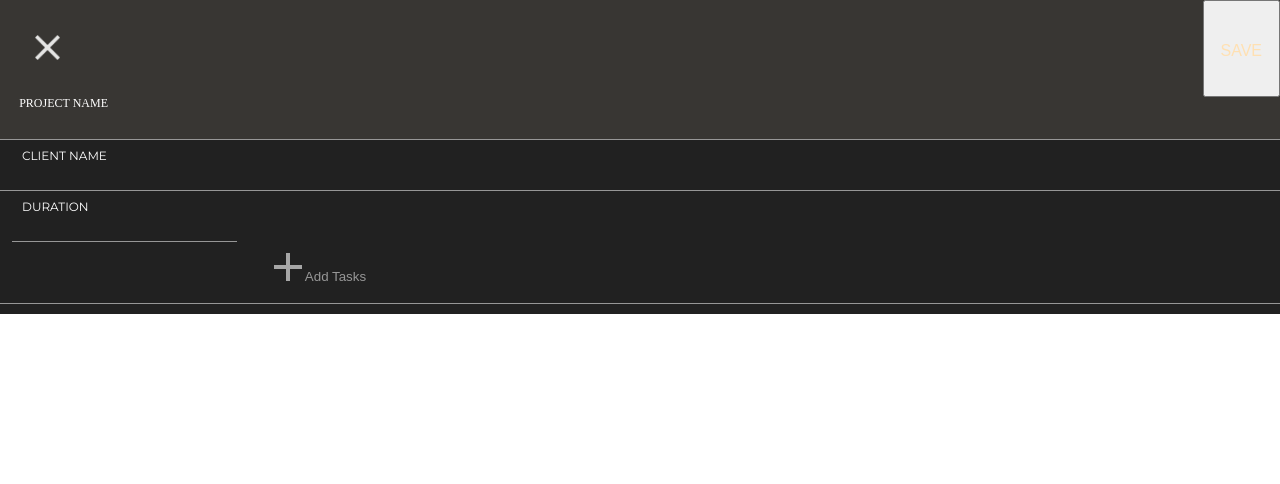
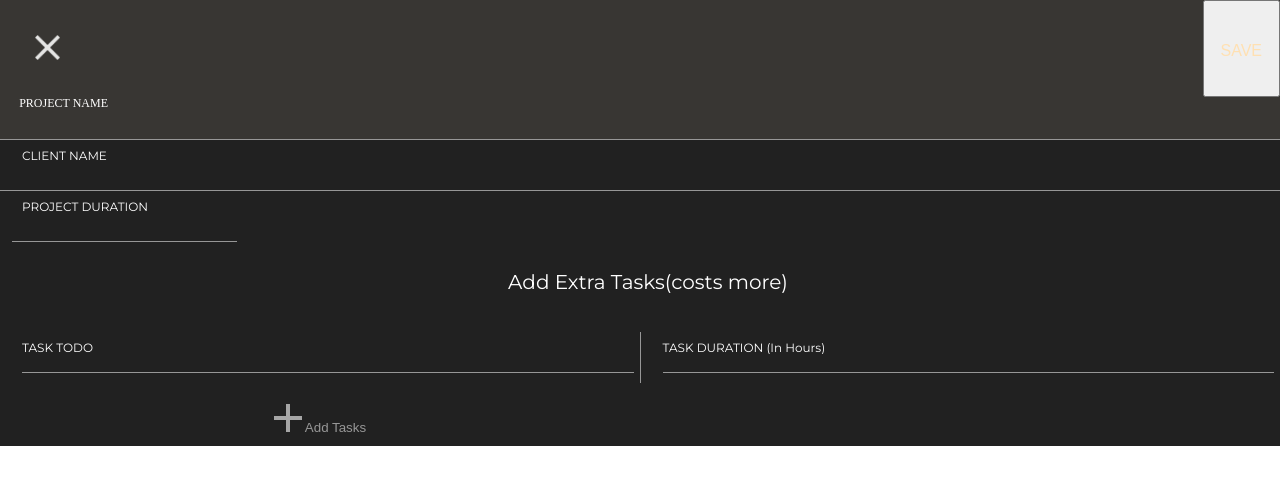
Before and after one commit to satoshi-s-law/frontend, a React (Create React App) app: page /add-task in a window 1280 px wide. Shown: the top 484 px of the page. Built offline with nearby package versions, Linux system fonts and the light colour scheme.

Commit message:
updated project form to be able to add tasks and task durations

```diff
--- a/src/components/CreateInvoice/CreateInvoice.jsx
+++ b/src/components/CreateInvoice/CreateInvoice.jsx
@@ -1,5 +1,5 @@
-import React from 'react';
-import styled from 'styled-components';
+import React from "react";
+import styled from "styled-components";
 
 const Header = styled.div`
   background-color: #212121;
@@ -8,52 +8,52 @@ const Header = styled.div`
   align-items: center;
   justify-content: flex-start;
   padding: 30px 8% 30px 8%;
-`
+`;
 const Icon = styled.i`
   font-size: 1.6rem;
   width: 1%;
   text-align: right;
-`
+`;
 const H1 = styled.h1`
-    font-family: 'Montserrat', sans-serif;
+  font-family: "Montserrat", sans-serif;
   font-size: 1.8rem;
   width: 99%;
   text-align: center;
-    &:hover{
+  &:hover {
     font-weight: bold;
     cursor: pointer;
   }
-`
+`;
 
 const InvoiceHeader = styled.h1`
-    font-family: 'Montserrat', sans-serif;
+  font-family: "Montserrat", sans-serif;
   font-size: 1.8rem;
   width: 99%;
   text-align: center;
-`
+`;
 
 const ContactOptionBar = styled.div`
-    background-color: rgb(56,54,51);
+  background-color: rgb(56, 54, 51);
   color: white;
   display: flex;
   align-items: center;
   justify-content: flex-start;
   padding: 10px 8%;
-`
+`;
 const Button = styled.button`
   color: #ebbc77;
   border: 1px solid #ebbc77;
   background-color: #000000;
-    font-family: 'Montserrat', sans-serif;
+  font-family: "Montserrat", sans-serif;
   font-size: 1.5rem;
   border-radius: 5px;
   padding: 5px 10px 5px 10px;
   margin-left: 5%;
-    &:hover{
+  &:hover {
     font-weight: bold;
     cursor: pointer;
   }
-`
+`;
 
 const BlankDiv = styled.div`
   border-bottom: 1px solid #ebbc77;
@@ -61,7 +61,7 @@ const BlankDiv = styled.div`
   margin: 0px 5%;
   vertical-align: bottom;
   padding-top: 30px;
-`
+`;
 
 const SendDiv = styled.div`
   background-color: #000000;
@@ -70,77 +70,78 @@ const SendDiv = styled.div`
   align-items: center;
   justify-content: flex-start;
   padding: 30px 3% 30px 3%;
-    border-bottom: 1px solid rgb(174,174,174,0.3);
-`
+  border-bottom: 1px solid rgb(174, 174, 174, 0.3);
+`;
 
 const ProjectDiv = styled.div`
   background-color: #000000;
   padding: 0px 8%;
-`
+`;
 
 const TaskDetailDiv = styled.div`
   display: flex;
   justify-content: space-between;
   background-color: #000000;
   padding: 20px 0% 5px 0%;
-`
+`;
 
 const Date = styled.h1`
   color: white;
   padding: 0px 0% 2px 0%;
   font-size: 1.3rem;
   font-weight: bold;
-`
+`;
 
 const Duration = styled.p`
   color: white;
   font-size: 1.3rem;
   font-weight: lighter;
-    line-height: 2.0rem;
+  line-height: 2rem;
   padding-bottom: 2px;
   text-align: right;
-`
+`;
 
 const ProjectName = styled.h1`
   color: white;
   padding: 12px 0% 12px 0%;
   font-size: 1.6rem;
   font-weight: bold;
-`
+`;
 const ClientName = styled.p`
-    color: rgb(234,206,165);
+  color: rgb(234, 206, 165);
   font-weight: lighter;
   padding: 2px 0%;
   font-size: 1.5rem;
-`
+`;
 
 const Task = styled.h1`
   color: white;
   font-size: 1.3rem;
-    line-height: 2.0rem;
+  line-height: 2rem;
   padding-bottom: 2px;
-`
+`;
 
 const TaskTotal = styled.div`
-    border-top: 1px solid rgb(174,174,174, 0.3);
-    border-bottom: 1px solid rgb(174,174,174,0.3);
+  border-top: 1px solid rgb(174, 174, 174, 0.3);
+  border-bottom: 1px solid rgb(174, 174, 174, 0.3);
   color: white;
   padding: 10px 0%;
   display: flex;
   justify-content: space-between;
-`
+`;
 
 const PageDiv = styled.div`
-    font-family: 'Montserrat', sans-serif;
-`
+  font-family: "Montserrat", sans-serif;
+`;
 
-const CreateInvoice = (props) => {
+const CreateInvoice = props => {
   // console.log(props)
-    console.log(props)
-    return(
+  console.log(props);
+  let duration = parseFloat(props.location.state.project.duration);
+  return (
     <PageDiv>
       <Header>
-                <Icon className="fas fa-chevron-left"></Icon>
+        <Icon className="fas fa-chevron-left" />
         <InvoiceHeader>CREATE INVOICE</InvoiceHeader>
       </Header>
       <ContactOptionBar>
@@ -148,37 +149,55 @@ const CreateInvoice = (props) => {
         <H1>EMAIL</H1>
       </ContactOptionBar>
       <SendDiv>
-                <BlankDiv></BlankDiv>
-                <Button >SEND</Button>
+        <BlankDiv />
+        <Button>SEND</Button>
       </SendDiv>
       <ProjectDiv>
-                <ProjectName>{props.location != null ? props.location.state.project.projectName : null}</ProjectName>
-                <ClientName>{props.location != null ? props.location.state.project.clientName : null}</ClientName>
+        <ProjectName>
+          {props.location != null
+            ? props.location.state.project.projectName
+            : null}
+        </ProjectName>
+        <ClientName>
+          {props.location != null
+            ? props.location.state.project.clientName
+            : null}
+        </ClientName>
         <TaskDetailDiv>
           <Date>7/1/19</Date>
+          <Date>INITIAL PROJECT DURATION</Date>
+          {props.location != null
+              ? props.location.state.project.tasks.map(task => {
+                  duration += parseFloat(task.taskDuration);
+                  return <Duration>{task.taskDuration}</Duration>;
+                })
+              : null}
+
           <div>
-                        <Task>Planning</Task>
-                        <Task>Coding</Task>
-                        <Task>Research</Task>
-                        <Task>Prototyping</Task>
-                        <Task>Polish Code</Task>
+            {props.location != null
+              ? props.location.state.project.tasks.map(task => {
+                  return <Task>{task.taskValue}</Task>;
+                })
+              : null}
           </div>
           <div>
-                        <Duration>{props.location != null ? props.location.state.project.duration : null}</Duration>
-                        <Duration>12 hours</Duration>
-                        <Duration>5 hours</Duration>
-                        <Duration>2 hours</Duration>
-                        <Duration>2 hours</Duration>
+          <Date>{props.location != null
+            ? props.location.state.project.duration
+            : 0} hrs</Date>
           </div>
         </TaskDetailDiv>
         <TaskTotal>
           <Date>TOTAL</Date>
-                    <Date>{props.location != null ? props.location.state.project.duration : null} hours</Date>
+          <Date>
+            {props.location != null
+              ? duration
+              : null}{" "}
+            hours
+          </Date>
         </TaskTotal>
       </ProjectDiv>
-
     </PageDiv>
-    )
-}
+  );
+};
 
 export default CreateInvoice;
--- a/src/components/NewProjectForm/ProjectForm.jsx
+++ b/src/components/NewProjectForm/ProjectForm.jsx
@@ -1,9 +1,9 @@
-import React from 'react';
-import styled from 'styled-components';
-import ProductHeader from './ProductHeader';
-import addTasks from "./addtasks.png"
-import { thisExpression } from '@babel/types';
-const greySky = '#979797'
+import React from "react";
+import styled from "styled-components";
+import ProductHeader from "./ProductHeader";
+import addTasks from "./addtasks.png";
+import { thisExpression } from "@babel/types";
+const greySky = "#979797";
 const Div = styled.div`
   display: flex;
   background-color: #212121;
@@ -22,7 +22,7 @@ const Label = styled.div`
   padding: 1rem;
   color: white;
   font-size: 12px;
-    font-family: 'Montserrat';
+  font-family: "Montserrat";
   margin-left: 1em;
 `;
 
@@ -31,8 +31,8 @@ const Input = styled.input`
   outline: none;
   background-color: #212121;
   color: white;
-    border-left: ${props => (props.primary ? '1px solid '+ greySky : 'none')};
-    font-family: 'Montserrat';
+  border-left: ${props => (props.primary ? "1px solid " + greySky : "none")};
+  font-family: "Montserrat";
 `;
 const TasksForm = styled.form`
 background: #212121;
@@ -52,120 +52,198 @@ display: flex;
   border-bottom: 1px solid ${greySky}
   width: 100%;
  }
-
-`
-
-
+ h2{
+   color: white;
+   font-family: Montserrat;
+   padding-left: 1.6rem;
+   font-size: 2.0rem;
+   margin: 1em 0;
+   text-align: center;
+ }
+.button-input-container{
+  display: flex;
+  margin: 2em 0;
+}
+`;
 
 class ProjectForm extends React.Component {
+  state = {
+    projectName: null, //string
+    clientName: null, //string
+    duration: null, //string hour 8
+    tasks: [], // array of strings
+    task: {
+      taskValue: null,
+      taskDuration: null
+    }
+  };
 
-  state = {
-    projectName: null,//string
-    clientName:null, //string
-    duration: null, //string hour 8
-    tasks : [],// array of strings
-    task: null
-  }
-
-handleChange = (e) => {
+  handleChange = e => {
     e.preventDefault();
     this.setState({
-    [e.target.name] : e.target.value
+      [e.target.name]: e.target.value
+    });
+  };
+  handleTasksChange = e => {
+    e.preventDefault();
+    console.log(e.target.name);
+    if (e.target.name == "taskDuration") {
+      this.setState({
+        task: {
+          ...this.state.task,
+          taskDuration: e.target.value
         }
-  )
+      });
+    } else if (e.target.name == "taskValue") {
+      this.setState({
+        task: {
+          ...this.state.task,
+          taskValue: e.target.value
         }
-handleTasksChange = (e) =>{
-
-e.preventDefault()
+      });
+    }
+    console.log(this.state);
+  };
+  handleTasksSubmit = e => {
+    e.preventDefault();
+    console.log(this.state);
     this.setState({
-  task: e.target.value
-})
-}
-handleTasksSubmit = (e)=>{
+      tasks: [...this.state.tasks, this.state.task]
+    });
+  };
+  handleSubmit = e => {
     e.preventDefault();
 
-  this.setState({
-    tasks: [...this.state.tasks, this.state.task]
-  })
-
-}
-handleSubmit = (e) =>{
-e.preventDefault()
-this.props.addProjectToState(this.state)
-this.props.history.push("/")
-}
+    this.props.addProjectToState(this.state);
+    this.props.history.push("/");
+  };
   render() {
     return (
       <div>
         <Div>
-
           <form id="projectform" onSubmit={this.handleSubmit}>
-    <ProductHeader {...this.props}/>
-    <label htmlFor="Project" style={{ fontSize: '12px',paddingLeft: '1.6em', paddingBottom: '10px', background: '#383633', color: "#fff"} }>
-PROJECT NAME
-          {' '}
-          <br />
+            <ProductHeader {...this.props} />
+            <label
+              htmlFor="Project"
+              style={{
+                fontSize: "12px",
+                paddingLeft: "1.6em",
+                paddingBottom: "10px",
+                background: "#383633",
+                color: "#fff"
+              }}
+            >
+              PROJECT NAME <br />
             </label>
             <input
               type="text"
               id="Project"
               style={{
-              outline: 'none',
-              border: 'none',
-              paddingRight: '1.6em',
-              borderBottom: '1px solid ' + greySky,
-              backgroundColor: '#383633',
-              color: 'white',
-              fontSize: '16px',
+                outline: "none",
+                border: "none",
+                paddingRight: "1.6em",
+                borderBottom: "1px solid " + greySky,
+                backgroundColor: "#383633",
+                color: "white",
+                fontSize: "16px"
               }}
               name="projectName"
               onChange={this.handleChange}
             />
 
-      <Label >
-CLIENT NAME
-        {' '}
-        <br />
-        <Input type="text" name="clientName" onChange={this.handleChange}/>
+            <Label>
+              CLIENT NAME <br />
+              <Input
+                type="text"
+                name="clientName"
+                onChange={this.handleChange}
+              />
             </Label>
-      <div style={{
-        display: 'flex',
-        borderTop: '1px solid '+greySky,
-        width: '100%',
-
+            <div
+              style={{
+                display: "flex",
+                borderTop: "1px solid " + greySky,
+                width: "100%"
               }}
             >
-
               <div>
-      <Label  style={{
-        display: 'flex',
-        borderBottom: '1px solid '+greySky,
-        width: '100%',
-
-      }} >
-DURATION
-        {' '}
-        <br />
-        <Input type="text" name="duration"  onChange={this.handleChange}/>
+                <Label
+                  style={{
+                    display: "flex",
+                    borderBottom: "1px solid " + greySky,
+                    width: "100%"
+                  }}
+                >
+                  PROJECT DURATION <br />
+                  <Input
+                    type="text"
+                    name="duration"
+                    onChange={this.handleChange}
+                  />
                 </Label>
               </div>
             </div>
-
           </form>
-
         </Div>
-    <ul style={{listStyleType: 'disc', background: "#212121", paddingLeft:' 5em'}}>
-      {this.state.tasks.map((task,i) =>{
-        return <li key={i} style={{ color: greySky, fontSize: '1.2rem'}}>{task}</li>
+        <ul
+          style={{
+            listStyleType: "disc",
+            background: "#212121",
+            paddingLeft: " 5em"
+          }}
+        >
+          {this.state.tasks.map((task, i) => {
+            return (
+              <li key={i} style={{ color: greySky, fontSize: "1.2rem" }}>
+                {task.taskValue} {task.taskDuration} hrs
+              </li>
+            );
           })}
         </ul>
-  <TasksForm id="tasksform" onSubmit= {this.handleTasksSubmit}>
-    <button type="submit" >
+
+        <TasksForm id="tasksform" onSubmit={this.handleTasksSubmit}>
+          <h2>Add Extra Tasks(costs more)</h2>
+          <div className="button-input-container">
+            <Label
+              style={{
+                display: "flex",
+                borderRight: "1px solid " + greySky,
+                width: "50%"
+              }}
+              htmlFor="taskValue"
+            >
+              TASK TODO
+              <Input
+                type="text"
+                name="taskValue"
+                id="taskValue"
+                onChange={this.handleTasksChange}
+              />
+            </Label>
+
+            <Label
+              style={{
+                display: "flex",
+                width: "50%"
+              }}
+              htmlFor="taskDuration"
+            >
+              {" "}
+              TASK DURATION (In Hours)
+              <Input
+                type="text"
+                name="taskDuration"
+                id="taskDuration"
+                onChange={this.handleTasksChange}
+              />
+            </Label>
+          </div>
+          <button type="submit">
             <img src={addTasks} /> Add Tasks
           </button>
-      <Input type="text" name="tasks"  onChange={this.handleTasksChange}/>
         </TasksForm>
       </div>
-)}
+    );
+  }
 }
 export default ProjectForm;
--- a/src/components/projectlist/ProjectList.jsx
+++ b/src/components/projectlist/ProjectList.jsx
@@ -104,7 +104,7 @@ export default function ProjectList(props) {
         return (
           <Link to={{pathname: `/project/${i}`, state :{
             project: project,
-          }}} >
+          }}} key={i}>
           <div className={classes.projectcontainer} key={i}>
           <div>
           <p className={classes.projectname}>{project.projectName}</p>
```
Also changed, not shown: src/App.jsx (+52 -32 lines), src/components/homePage/homePage.jsx (+4 -4 lines). Lines whose indentation alone changed are shown as unchanged.
